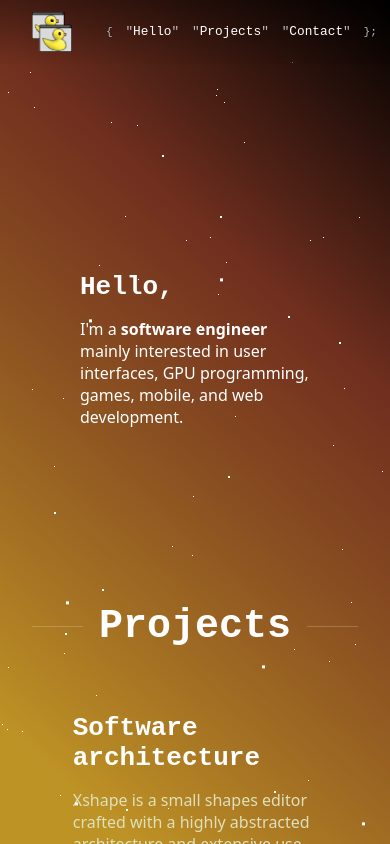
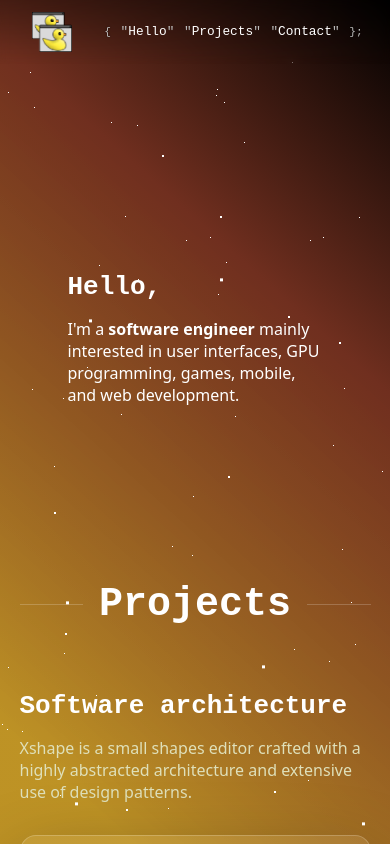
Before and after one commit to cdrezen/cdrezen.github.io, a SvelteKit app: page / in a window 390 px wide. Built offline with nearby package versions, Linux system fonts and the light colour scheme.

Commit message:
increase video size and reduce menu spacing on mobile

```diff
--- a/src/routes/styles.css
+++ b/src/routes/styles.css
@@ -44,8 +44,8 @@ app-root {
     display: flex;
     flex-direction:column;
     gap: 4em;
-    margin: 10rem 2rem;
-    max-width: 75vh;
+    margin: 10rem 0;
+    max-width: 90vw;
     align-items: center;
 }
 
@@ -102,7 +102,7 @@ header {
   display:flex;
   list-style:none;
   align-items:center;
-  gap:1rem;
+  gap:0.75rem;
   margin:0;
   padding:0;
   font-family:Fira Mono,monospace;
@@ -401,7 +401,12 @@ video:hover
   {
     scale: 80%
   }
-  header {
-  padding:0.75rem 2rem;
+  header
+  {
+    padding:0.75rem 2rem;
+  }
+  .video-comp
+  {
+    max-width: 100%;
+  }
 }
-}
```
